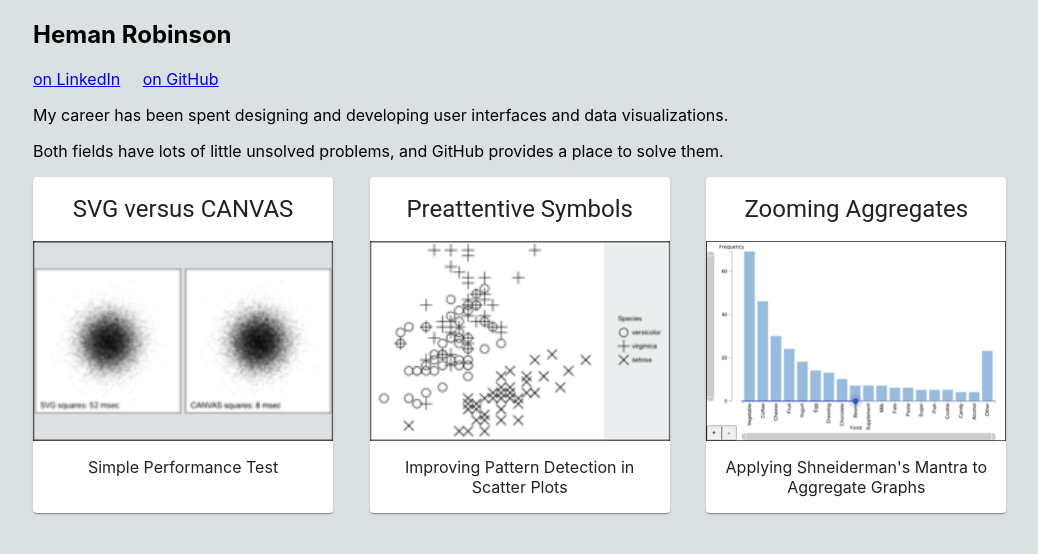
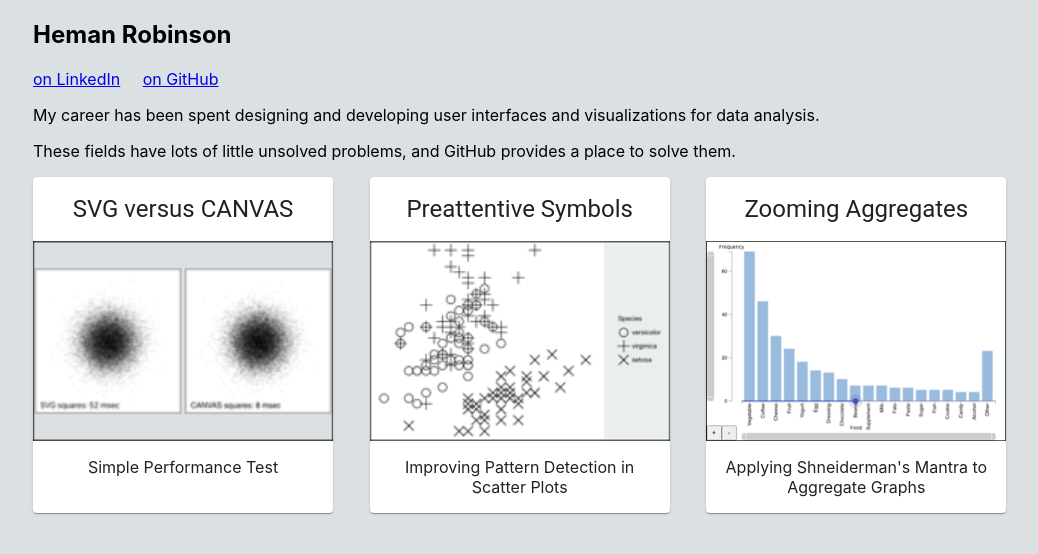
Before and after one commit to hemanrobinson/hemanrobinson.github.io, a React (Create React App) app: page / in a window 1280 px wide. Shown: the top 554 px of the page, without its empty margins (107-1145 px from the left). Built offline with nearby package versions, Linux system fonts and the light colour scheme.

Commit message:
improve text

```diff
--- a/src/App.js
+++ b/src/App.js
@@ -13,10 +13,10 @@ function App() {
                 <a href="https://github.com/hemanrobinson/hemanrobinson.github.io">on GitHub</a>
                 </p>
                 <p>
-                My career has been spent designing and developing user interfaces and data visualizations.
+                My career has been spent designing and developing user interfaces and visualizations for data analysis.
                 </p>
                 <p>
-                Both fields have lots of little unsolved problems, and GitHub provides a place to solve them.
+                These fields have lots of little unsolved problems, and GitHub provides a place to solve them.
                 </p>
             </div>
             <div className="App">
```
Also changed, not shown: 2 other files (tests, documents, lock files or other folders).
